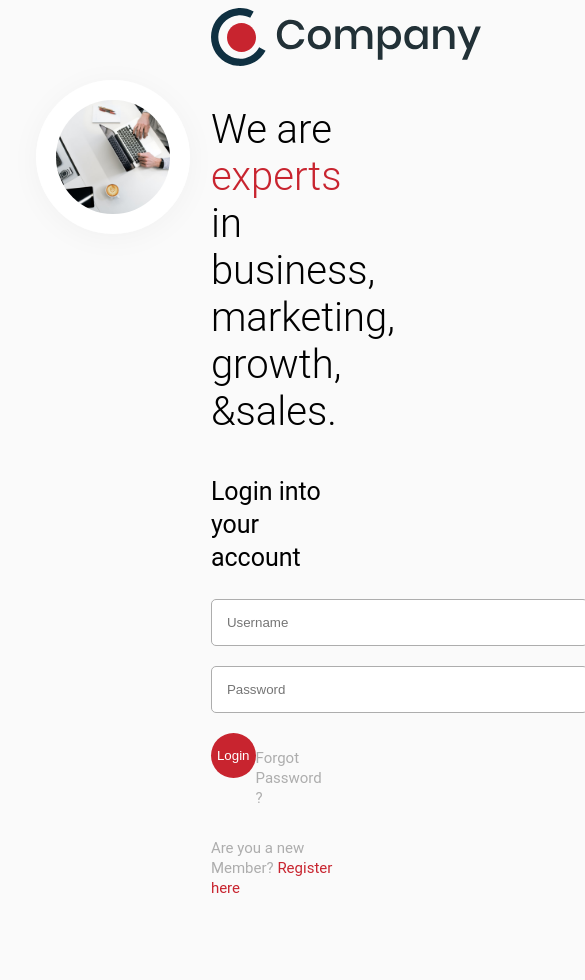
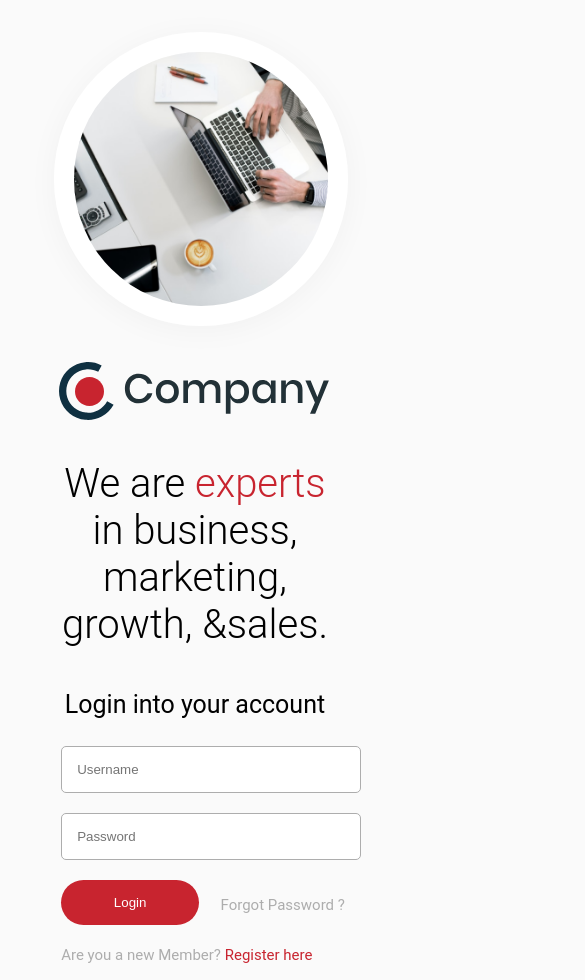
Before and after one commit to riyasonara/Project, a plain HTML site: page HTML Training Assignment/index.html in a window 390 px wide. Shown: the whole page, 585 px wide, since content can reach past the window. Before the commit the page ends 921 px from the top, so only its background shows below. Drawn offline with Linux system fonts and the light colour scheme.

Commit message:
modified file

```diff
--- a/HTML Training Assignment/css/style.css
+++ b/HTML Training Assignment/css/style.css
@@ -4,6 +4,8 @@
     justify-content: center;
     align-items: center;
     display: flex;
+    margin: 0;
+    padding: 0;
 }
 
 .img-container{
@@ -14,7 +16,6 @@
     border-radius: 50%;
     box-shadow: 0px 4px 31px #0000000A;
     width: 90%;
-    margin-top: 72px;
 }
 
 .main{
@@ -22,6 +23,7 @@
     margin: auto;
     display: flex;
     justify-content: space-between;
+    align-items: center;
 }
 
 .content-container{
@@ -82,3 +84,48 @@
     justify-content: space-between;
     width: 68%;
 }
+
+@media screen and (max-width: 800px)
+{
+    .main
+    {
+        flex-direction: column;
+        margin-top: 2rem;
+    }
+    .img-container
+    {
+        width: 85%;
+    }
+    .content-container
+    {
+        width: 85%;
+        margin: auto;
+    }
+    .para
+    {
+        text-align: center;
+    }
+    .login-content
+    {
+        text-align: center;
+    }
+    .company-name img
+    {
+        margin-left: calc(50% - 136px);
+        margin-top: 2rem;
+    }
+    .form
+    {
+        width: 95%;
+        margin: auto;
+    }
+    .user-name,.pswd
+    {
+        width: 100%;
+    }
+    .forpswd
+    {
+        width: 106%;
+        flex-wrap: wrap;
+    }
+}
```
